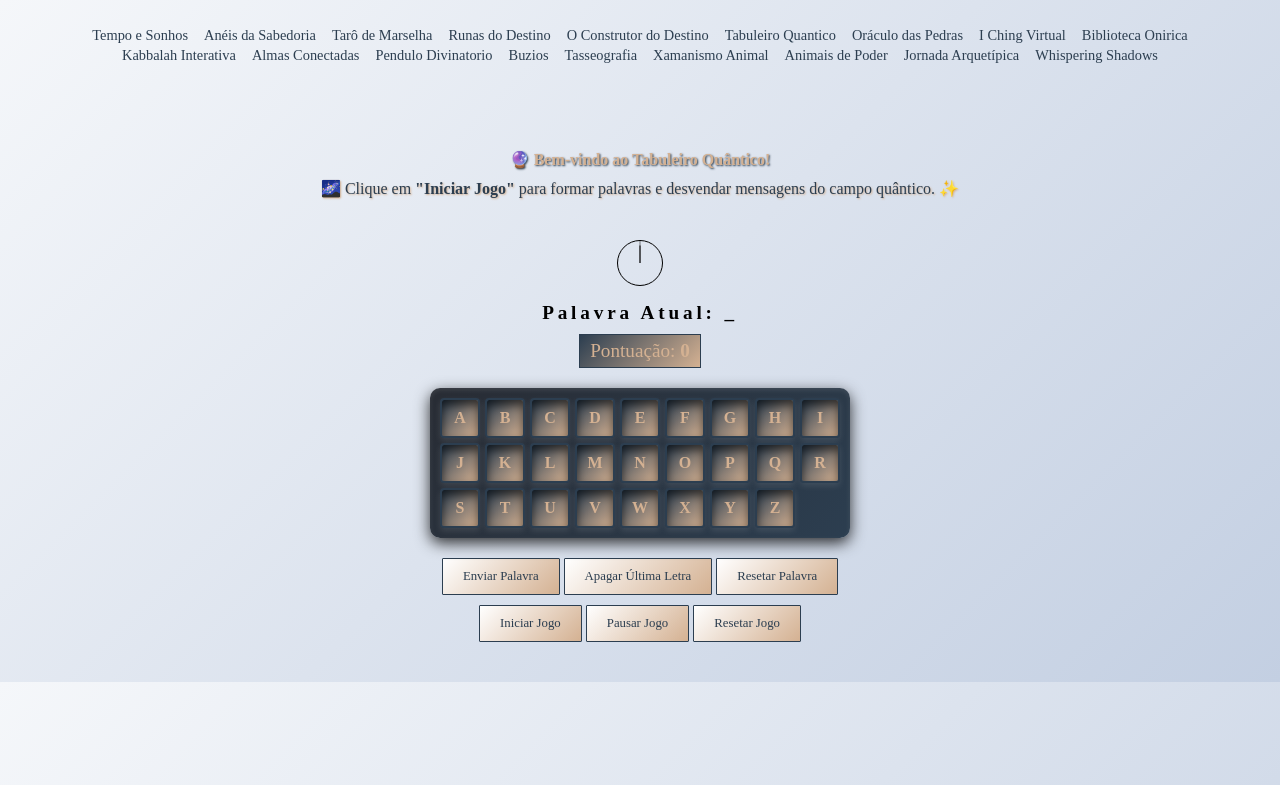
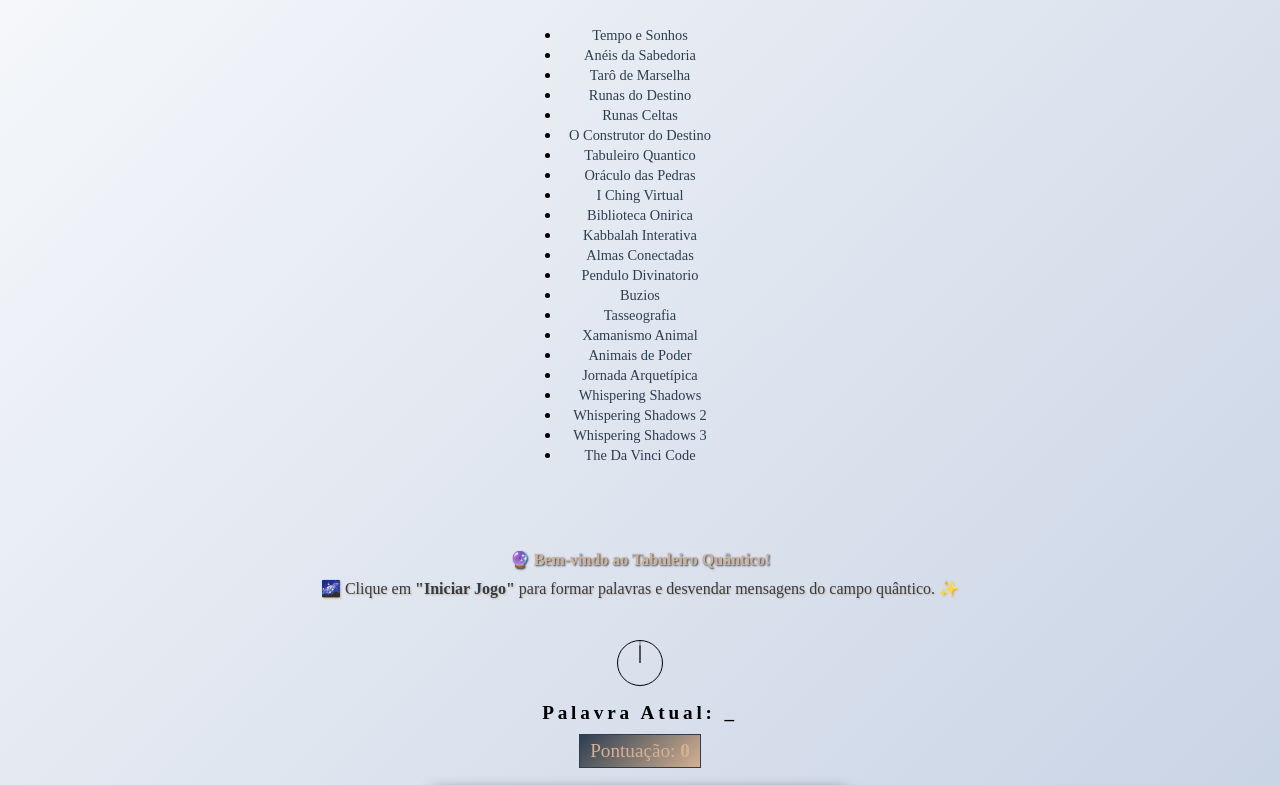
Before and after one commit to alexxanorafa/Tabuleiro-Quantico, a plain HTML site: page index.html in a window 1280 px wide. Shown: the top 785 px of the page. Drawn offline with Linux system fonts and the light colour scheme.

Commit message:
Update index.html

```diff
--- a/index.html
+++ b/index.html
@@ -13,24 +13,31 @@
 
 <body>
     <nav class="menu">
-        <a href="https://alexxanorafa.github.io/Tempo_e_Sonhos/" class="menu-item">Tempo e Sonhos</a>
-        <a href="https://alexxanorafa.github.io/Aneis_da_Sabedoria/" class="menu-item">Anéis da Sabedoria</a>
-        <a href="https://alexxanorafa.github.io/TarodeMarselha/" class="menu-item">Tarô de Marselha</a>
-        <a href="https://alexxanorafa.github.io/Runas-do-Destino/" class="menu-item">Runas do Destino</a>
-        <a href="https://alexxanorafa.github.io/O-Construtor-do-Destino/" class="menu-item">O Construtor do Destino</a>
-        <a href="https://alexxanorafa.github.io/Tabuleiro-Quantico/" class="menu-item">Tabuleiro Quantico</a>
-        <a href="https://alexxanorafa.github.io/Oraculo-das-Pedras/" class="menu-item">Oráculo das Pedras</a>
-        <a href="https://alexxanorafa.github.io/I-Ching-Virtual/" class="menu-item">I Ching Virtual</a>
-        <a href="https://alexxanorafa.github.io/Biblioteca-Onirica/" class="menu-item">Biblioteca Onirica</a>
-        <a href="https://alexxanorafa.github.io/Kabbalah-Interativa/" class="menu-item">Kabbalah Interativa</a>
-        <a href="https://alexxanorafa.github.io/Almas-Conectadas/" class="menu-item">Almas Conectadas</a>
-        <a href="https://alexxanorafa.github.io/Pendulo-Divinatorio/" class="menu-item">Pendulo Divinatorio</a>
-        <a href="https://alexxanorafa.github.io/Buzios/" class="menu-item">Buzios</a>
-        <a href="https://alexxanorafa.github.io/Tasseografia/" class="menu-item">Tasseografia</a>
-        <a href="https://alexxanorafa.github.io/Xamanismo-Animal/" class="menu-item">Xamanismo Animal</a>
-        <a href="https://alexxanorafa.github.io/Animais-de-Poder/" class="menu-item">Animais de Poder</a>
-        <a href="https://alexxanorafa.github.io/Jornada-Arquetipica/" class="menu-item">Jornada Arquetípica</a>
-        <a href="https://alexxanorafa.github.io/Whispering-Shadows/" class="menu-item">Whispering Shadows</a>
+        <ul>
+            <!-- Cada item de menu dentro de <li> -->
+            <li><a href="https://alexxanorafa.github.io/Tempo_e_Sonhos/" class="menu-item">Tempo e Sonhos</a></li>
+            <li><a href="https://alexxanorafa.github.io/Aneis_da_Sabedoria/" class="menu-item">Anéis da Sabedoria</a></li>
+            <li><a href="https://alexxanorafa.github.io/TarodeMarselha/" class="menu-item">Tarô de Marselha</a></li>
+            <li><a href="https://alexxanorafa.github.io/Runas-do-Destino/" class="menu-item">Runas do Destino</a></li>
+            <li><a href="https://github.com/alexxanorafa/Runas-Celtas/" class="menu-item">Runas Celtas</a></li>
+            <li><a href="https://alexxanorafa.github.io/O-Construtor-do-Destino/" class="menu-item">O Construtor do Destino</a></li>
+            <li><a href="https://alexxanorafa.github.io/Tabuleiro-Quantico/" class="menu-item">Tabuleiro Quantico</a></li>
+            <li><a href="https://alexxanorafa.github.io/Oraculo-das-Pedras/" class="menu-item">Oráculo das Pedras</a></li>
+            <li><a href="https://alexxanorafa.github.io/I-Ching-Virtual/" class="menu-item">I Ching Virtual</a></li>
+            <li><a href="https://alexxanorafa.github.io/Biblioteca-Onirica/" class="menu-item">Biblioteca Onirica</a></li>
+            <li><a href="https://alexxanorafa.github.io/Kabbalah-Interativa/" class="menu-item">Kabbalah Interativa</a></li>
+            <li><a href="https://alexxanorafa.github.io/Almas-Conectadas/" class="menu-item">Almas Conectadas</a></li>
+            <li><a href="https://alexxanorafa.github.io/Pendulo-Divinatorio/" class="menu-item">Pendulo Divinatorio</a></li>
+            <li><a href="https://alexxanorafa.github.io/Buzios/" class="menu-item">Buzios</a></li>
+            <li><a href="https://alexxanorafa.github.io/Tasseografia/" class="menu-item">Tasseografia</a></li>
+            <li><a href="https://alexxanorafa.github.io/Xamanismo-Animal/" class="menu-item">Xamanismo Animal</a></li>
+            <li><a href="https://alexxanorafa.github.io/Animais-de-Poder/" class="menu-item">Animais de Poder</a></li>
+            <li><a href="https://alexxanorafa.github.io/Jornada-Arquetipica/" class="menu-item">Jornada Arquetípica</a></li>
+            <li><a href="https://alexxanorafa.github.io/Whispering-Shadows/" class="menu-item">Whispering Shadows</a></li>
+            <li><a href="https://alexxanorafa.github.io/Whispering-Shadows-2/" class="menu-item">Whispering Shadows 2</a></li>
+            <li><a href="https://alexxanorafa.github.io/Whispering-Shadows-3/" class="menu-item">Whispering Shadows 3</a></li>
+            <li><a href="https://alexxanorafa.github.io/The-Da-Vinci-Code/" class="menu-item">The Da Vinci Code</a></li>
+        </ul>
       </nav>
 
   <header>
```
